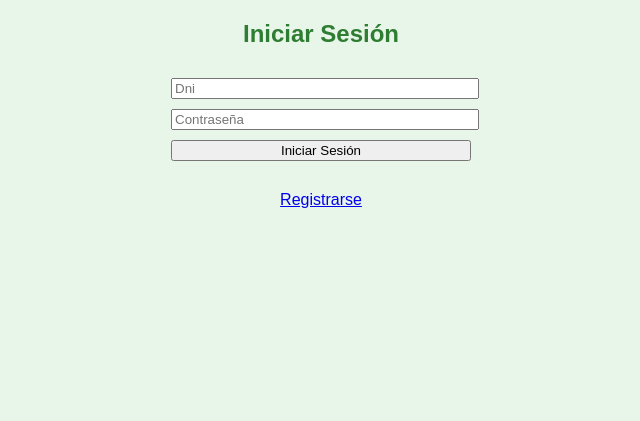
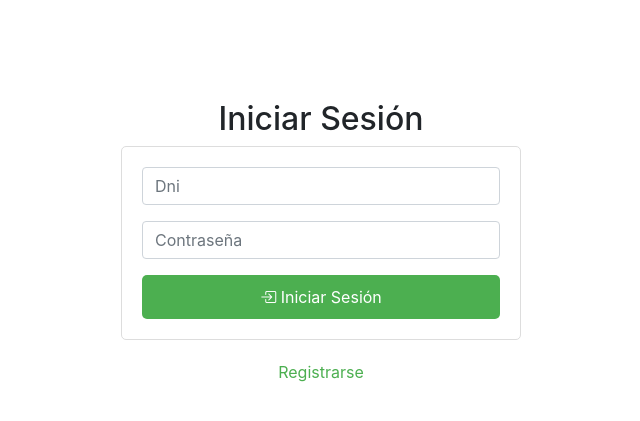
Before and after one commit to Xaelthalas/Citas-Proyecto, a PHP site: page /login.php in a window 1280 px wide. Shown: the top 421 px of the page, without its empty margins (319-959 px from the left). Run offline with PHP 8.4, Linux system fonts and the light colour scheme.

Commit message:
bootstrap login y register
facilito

```diff
--- a/login.php
+++ b/login.php
@@ -4,56 +4,99 @@
     <meta charset="UTF-8">
     <meta name="viewport" content="width=device-width, initial-scale=1.0">
     <title>Iniciar Sesión</title>
-    <link rel="stylesheet" type="text/css" href="css.css">
+    <!-- Enlace al CSS de Bootstrap -->
+    <link href="https://stackpath.bootstrapcdn.com/bootstrap/4.5.2/css/bootstrap.min.css" rel="stylesheet">
+    <!-- Enlace a la biblioteca de iconos de Bootstrap -->
+    <link href="https://cdn.jsdelivr.net/npm/bootstrap-icons@1.8.1/font/bootstrap-icons.css" rel="stylesheet">
+    <style>
+        /* Estilos para el contenedor del formulario de inicio de sesión */
+        .login-container {
+            margin-top: 100px;
+        }
+
+        /* Estilos para el formulario */
+        form {
+            max-width: 400px;
+            margin: 0 auto;
+            padding: 20px;
+            border: 1px solid #ddd;
+            border-radius: 5px;
+        }
+
+        /* Estilos para el botón de inicio de sesión */
+        button[type="submit"] {
+            width: 100%;
+            padding: 10px;
+            background-color: #4CAF50; /* verde */
+            border: none;
+            border-radius: 5px;
+            color: white;
+            cursor: pointer;
+        }
+
+        /* Estilos para el enlace de registro */
+        a {
+            display: block;
+            text-align: center;
+            margin-top: 20px;
+            color: #4CAF50; /* verde */
+        }
+
+        /* Estilos para los errores */
+        .error {
+            color: #f44336; /* rojo */
+            margin-top: 10px;
+            text-align: center;
+        }
+    </style>
 </head>
 <body>
+    <div class="container">
         <div class="login-container">
-        <h2>Iniciar Sesión</h2>
-        <form  action="login.php" method="POST">
-            <input type="text" name="username" placeholder="Dni" required>
-            <input type="password" name="password" placeholder="Contraseña" required>
-            <button type="submit">Iniciar Sesión</button>
-
+            <h2 class="text-center">Iniciar Sesión</h2>
+            <form action="login.php" method="POST">
+                <div class="form-group">
+                    <input type="text" class="form-control" name="username" placeholder="Dni" required>
+                </div>
+                <div class="form-group">
+                    <input type="password" class="form-control" name="password" placeholder="Contraseña" required>
+                </div>
+                <button type="submit" class="btn btn-primary">
+                    <i class="bi bi-box-arrow-in-right"></i> Iniciar Sesión
+                </button>
             </form>
             <a href="registrar_usuario.php">Registrarse</a>
-    </div>
-
             <?php
-    // Incluimos el archivo citas.php para poder utilizar la clase Citas
-    require "citas.php";
-
             // Si se ha enviado el formulario de inicio de sesión
             if ($_SERVER["REQUEST_METHOD"] == "POST") {
                 // Verificamos si se recibieron datos de nombre de usuario y contraseña
                 if (isset($_POST["username"]) && isset($_POST["password"])) {
                     // Creamos un objeto de la clase Citas
-            $citas = new Citas();    $citas->actualizarEstadoCitas();
+                    $citas = new Citas();
+                    $citas->actualizarEstadoCitas();
 
-            $citas->actualizarEstadoCitas();
                     // Obtenemos los datos del formulario
                     $username = $_POST["username"];
                     $password = $_POST["password"];
-
-            // Mostramos las variables para depuración
-            echo "Usuario ingresado: " . $username . "<br>";
-            echo "Contraseña ingresada: " . $password . "<br>";
 
                     // Comprobamos las credenciales utilizando el método comprobarCredenciales
                     if ($citas->comprobarCredenciales($username, $password)) {
                         // Credenciales correctas, redirigimos al usuario a hola.php
                         session_start();
-                $_SESSION["id_usuario"]=$username;
+                        $_SESSION["id_usuario"] = $username;
                         header("Location: menuusuario.php");
                         exit(); // Importante: detenemos la ejecución del script después de redirigir
                     } else {
                         // Credenciales incorrectas
-                echo "Nombre de usuario o contraseña incorrectos";
+                        echo "<div class='error'>Nombre de usuario o contraseña incorrectos</div>";
                     }
                 } else {
                     // Datos de inicio de sesión incompletos
-            echo "Por favor, ingresa nombre de usuario y contraseña";
+                    echo "<div class='error'>Por favor, ingresa nombre de usuario y contraseña</div>";
                 }
             }
             ?>
+        </div>
+    </div>
 </body>
 </html>
```
Also changed, not shown: registrar_usuario.php (+59 -13 lines). Lines whose indentation alone changed are shown as unchanged.
